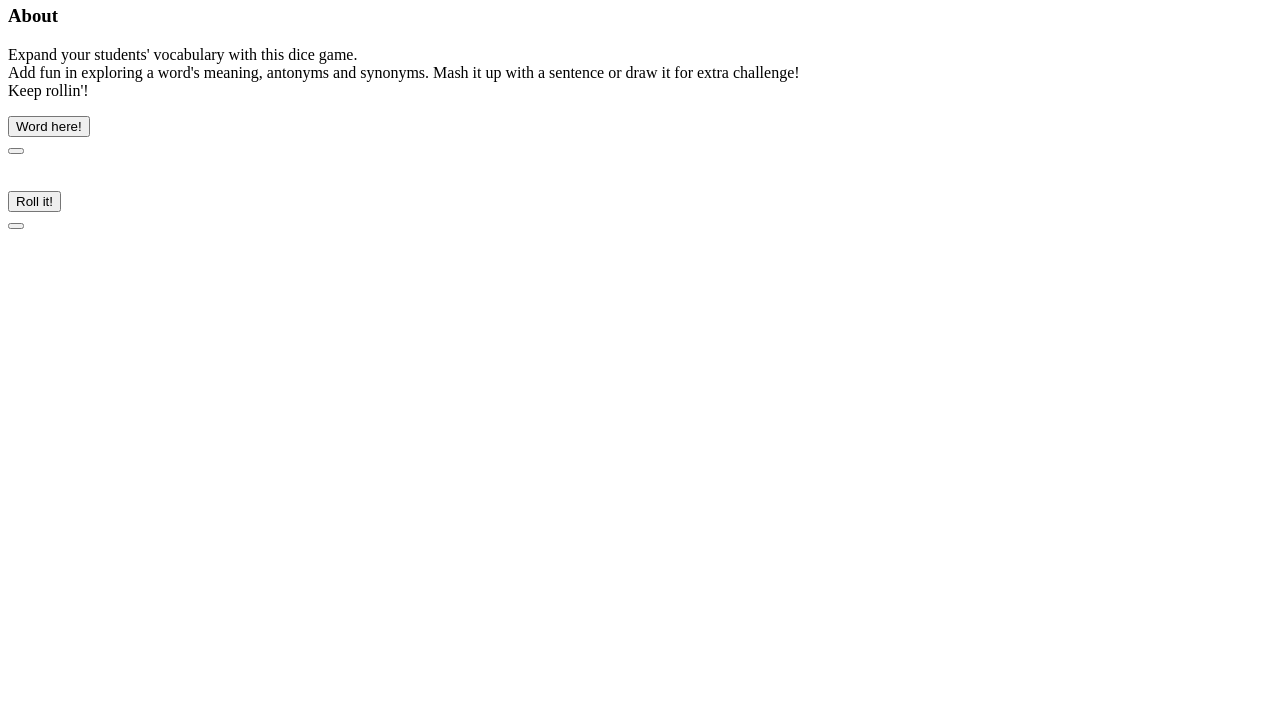
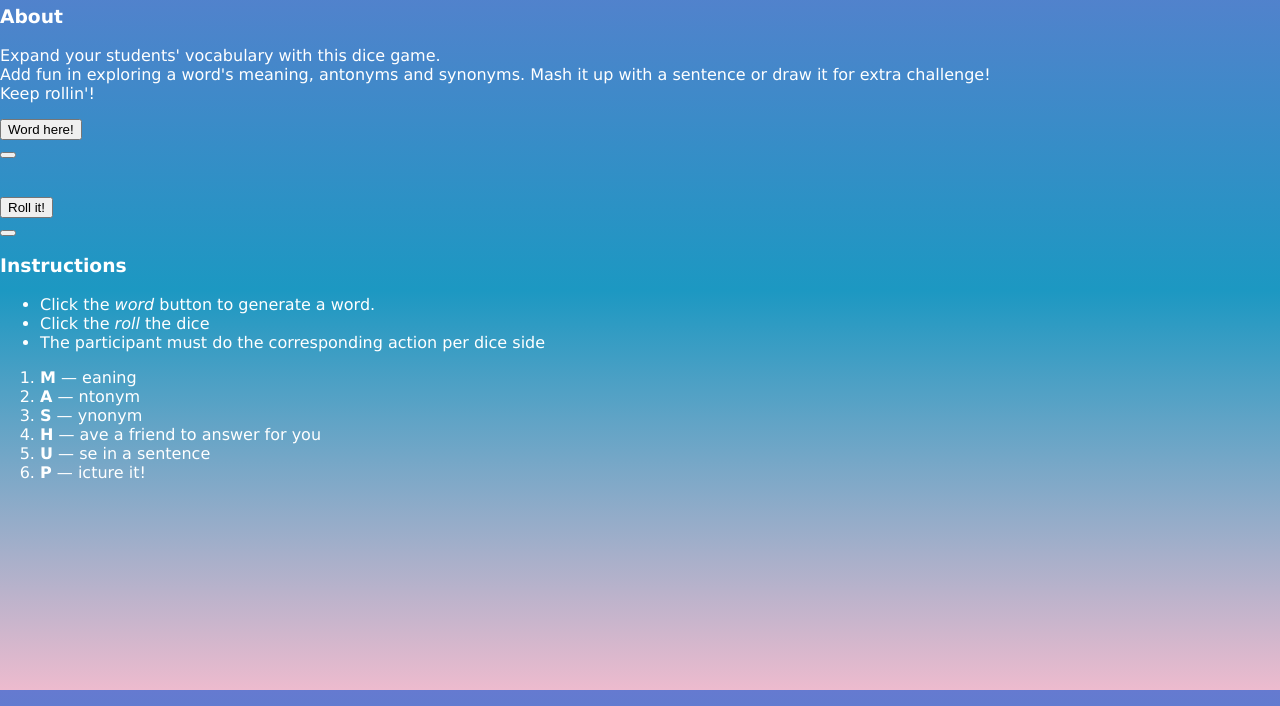
Before and after one commit to rodasamortin/M.A.S.H.U.P-game, a plain HTML site: page mashup.html in a window 1280 px wide. Shown: the part 110-816 px from the top of the page. Drawn offline with Linux system fonts and the light colour scheme.

Commit message:
add local css file

```diff
--- a/mashup.html
+++ b/mashup.html
@@ -4,6 +4,7 @@
     <meta charset="UTF-8">
     <meta name="viewport" content="width=device-width, initial-scale=1.0">
     <title>M.A.S.H.U.P!</title>
+    <link rel = "stylesheet" href="mashup.css"></style>
 </head>
 <body>
 
@@ -72,8 +73,30 @@
         <span id = "d6-diceNumberHere" class = "d6-reflectNumberHere"> </span>
         </button>
 
+    </div>
 
-    </div>
+    <div id = "d7-instructions-area">
+
+        <h3 id = "d7-h3-rules">
+        Instructions
+
+        </h3>
+            <ul>
+                <li>Click the <em>word</em> button to generate a word.</li>
+                <li>Click the <em>roll</em> the dice</li>
+                <li>The participant must do the corresponding action per dice side</li>
+            </ul>
+
+            <ol class = "indent">
+                <li><b class = "acronym">M</b> — eaning </li>
+                <li><b class = "acronym">A</b> — ntonym</li>
+                <li><b class = "acronym">S</b> — ynonym</li>
+                <li><b class = "acronym">H</b> — ave a friend to answer for you</li>
+                <li><b class = "acronym">U</b> — se in a sentence</li>
+                <li><b class = "acronym">P</b>  — icture it!</li>
+
+            </ol>
+      </div>
 
 
 
```
